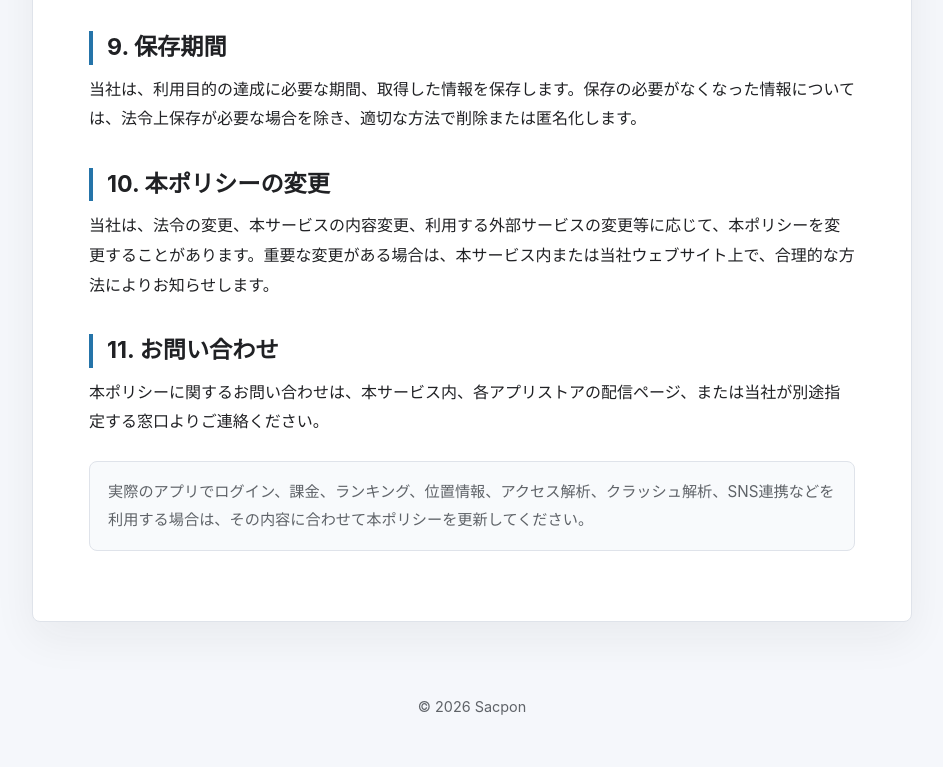
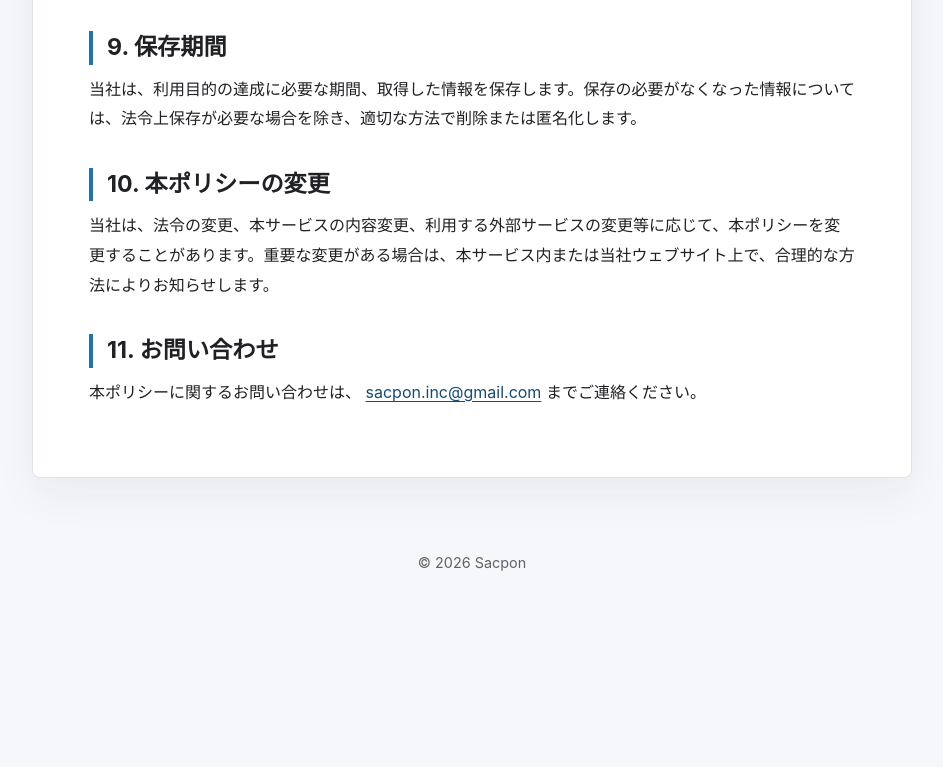
Before and after one commit to sacponinc/web, a plain HTML site: page privacy.html in a window 1280 px wide. Shown: the part 2317-3084 px from the top of the page, without its empty margins (168-1111 px from the left). After the commit the page ends 2940 px from the top, so only its background shows below. Drawn offline with Linux system fonts and the light colour scheme.

Commit message:
プライバシーポリシーを追加

```diff
--- a/privacy.html
+++ b/privacy.html
@@ -278,13 +278,11 @@
         <section>
           <h2>11. お問い合わせ</h2>
           <p>
-            本ポリシーに関するお問い合わせは、本サービス内、各アプリストアの配信ページ、または当社が別途指定する窓口よりご連絡ください。
+            本ポリシーに関するお問い合わせは、
+            <a href="mailto:sacpon.inc@gmail.com">sacpon.inc@gmail.com</a>
+            までご連絡ください。
           </p>
         </section>
-
-        <p class="note">
-          実際のアプリでログイン、課金、ランキング、位置情報、アクセス解析、クラッシュ解析、SNS連携などを利用する場合は、その内容に合わせて本ポリシーを更新してください。
-        </p>
       </article>
     </main>
 
```
